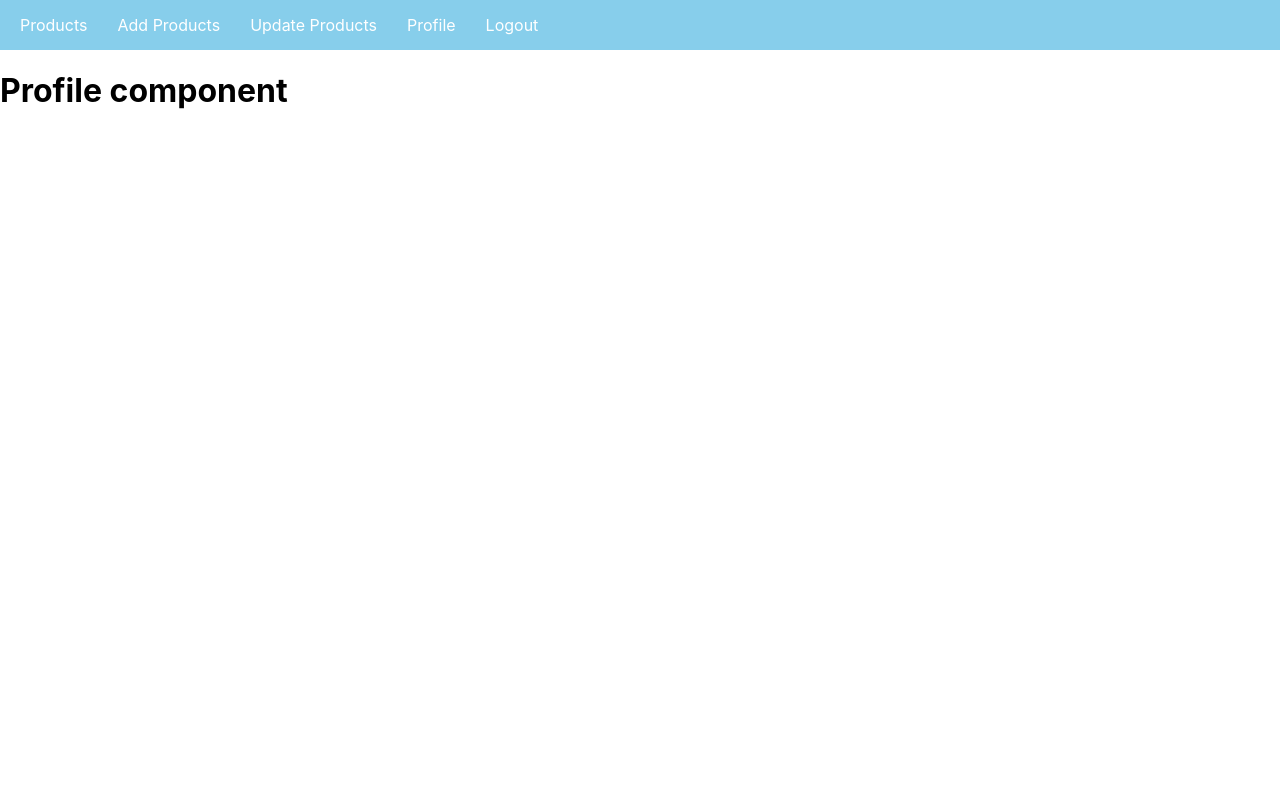
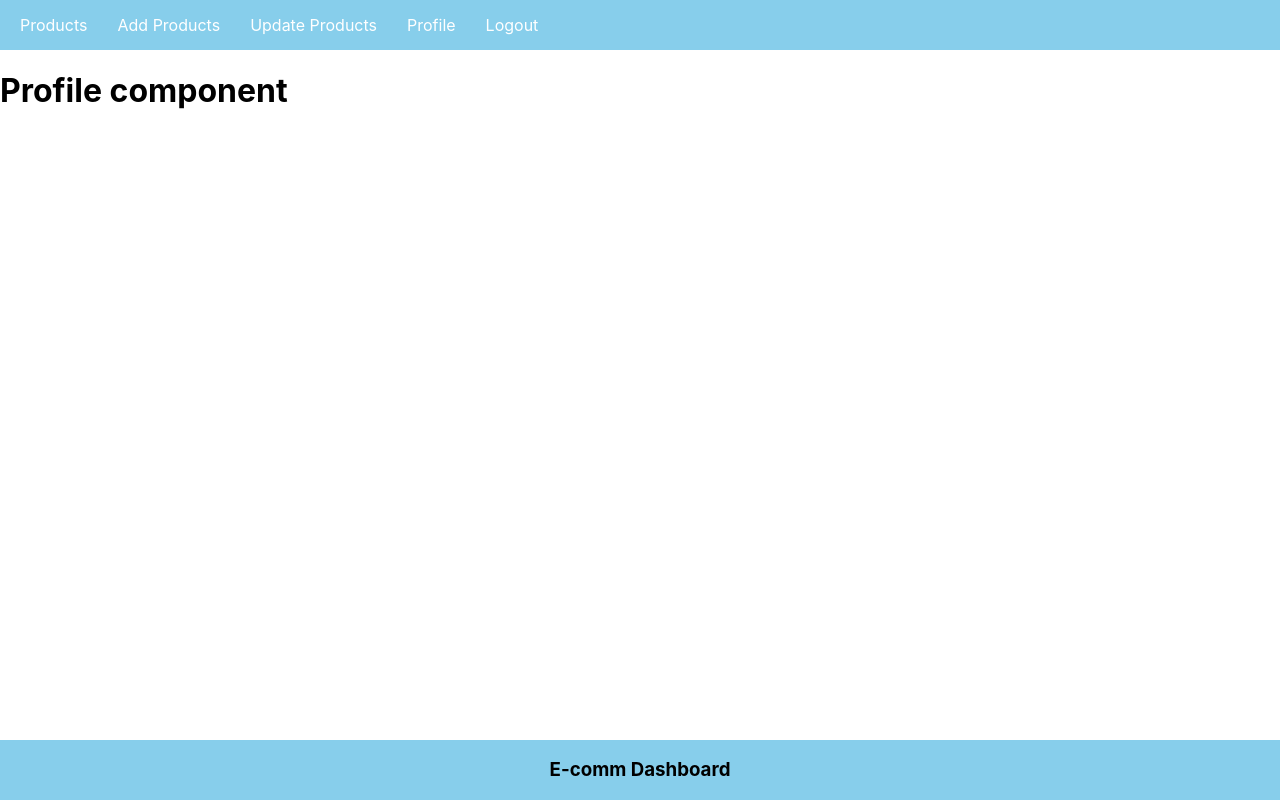
Before and after one commit to Asadujjaman47/E-commerce-Dashboard, a React (Vite) app in the folder frontend/: page /profile in a window 1280 px wide. Built offline with nearby package versions, Linux system fonts and the light colour scheme.

Commit message:
Header and Footer

```diff
--- a/frontend/src/App.jsx
+++ b/frontend/src/App.jsx
@@ -1,6 +1,7 @@
 import { BrowserRouter, Route, Routes } from "react-router-dom";
 import "./App.css";
 import Nav from "./components/Nav";
+import Footer from "./components/Footer";
 
 function App() {
   return (
@@ -16,6 +17,7 @@ function App() {
         </Routes>
         {/* <h1>E-Dashboard</h1> */}
       </BrowserRouter>
+      <Footer/>
     </div>
   );
 }
--- /dev/null
+++ b/frontend/src/components/Footer.jsx
@@ -0,0 +1,9 @@
+import React from 'react'
+
+export default function Footer() {
+  return (
+    <div className="footer">
+      <h3>E-comm Dashboard</h3>
+    </div>
+  );
+}
--- a/frontend/src/components/Nav.jsx
+++ b/frontend/src/components/Nav.jsx
@@ -1,4 +1,4 @@
-// import React from "react";
+import React from "react";
 import { Link } from "react-router-dom";
 
 export default function Nav() {
```
